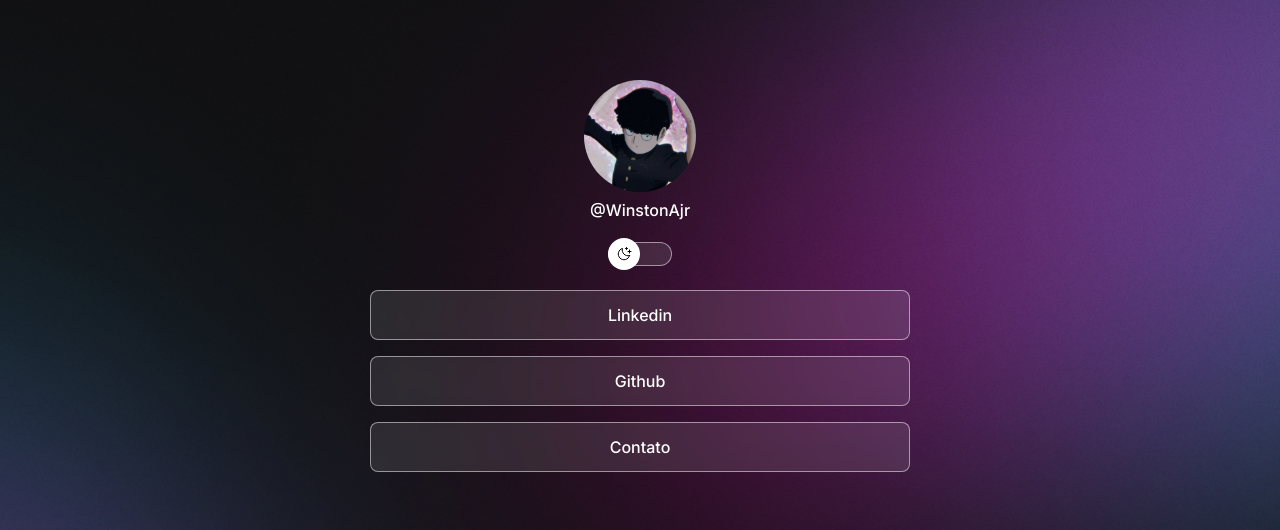
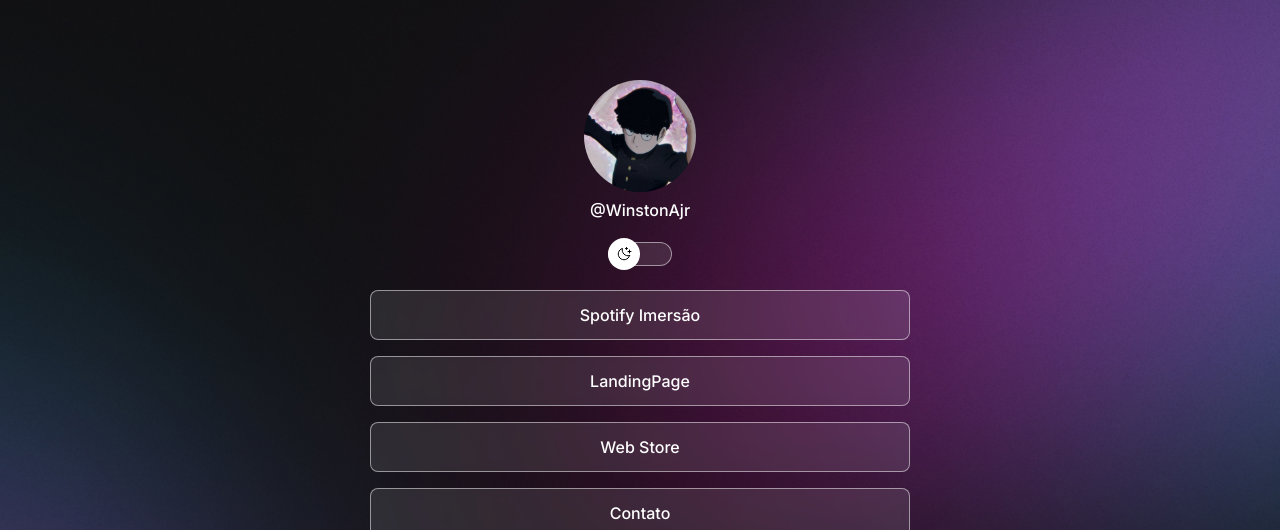
Before and after one commit to winstonAjr/DevLinks, a plain HTML site: page index.html in a window 1280 px wide. Shown: the top 530 px of the page. Drawn offline with nearby package versions, Linux system fonts and the light colour scheme.

Commit message:
ajuste links

```diff
--- a/index.html
+++ b/index.html
@@ -28,13 +28,16 @@
         </div>
         <ul>
             <li>
-                <a href="https://www.linkedin.com/in/winajr/" target="_blank">Linkedin</a>
+                <a href="https://winstonajr.github.io/Spotify-clone/" target="_blank">Spotify Imersão</a>
             </li>
             <li>
-                <a href="https://github.com/winstonAjr" target="_blank">Github</a>
+                <a href="https://winstonajr.github.io/LandingPage/" target="_blank">LandingPage</a>
             </li>
             <li>
-                <a href="https://www.linkedin.com/in/winajr/overlay/contact-info/" target="_blank">Contato</a>
+                <a href="https://winstonajr.github.io/WebStore/" target="_blank">Web Store</a>
+            </li>
+            <li>
+                <a href="#" target="_blank">Contato</a>
             </li>
         </ul>
 
```
